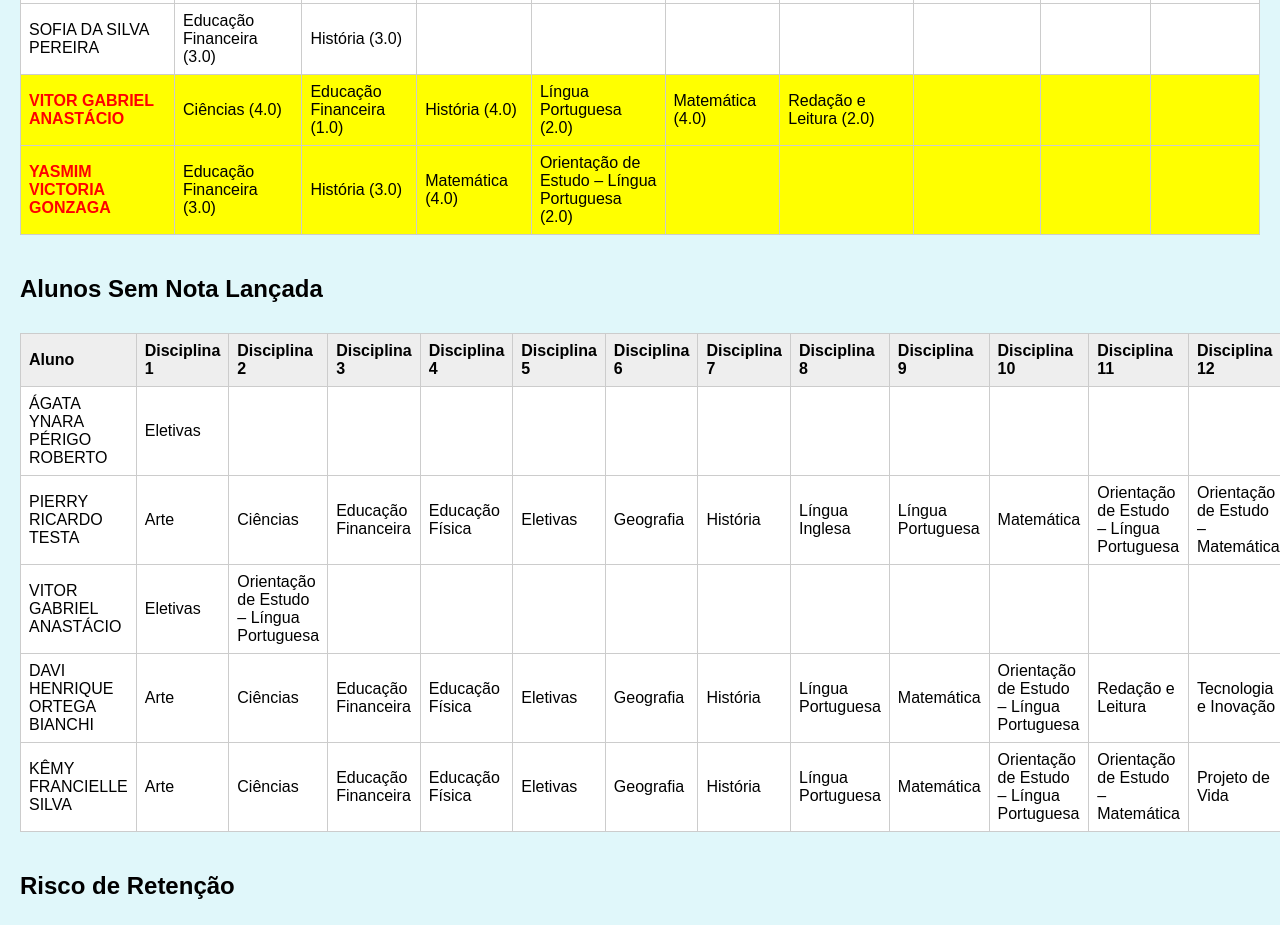
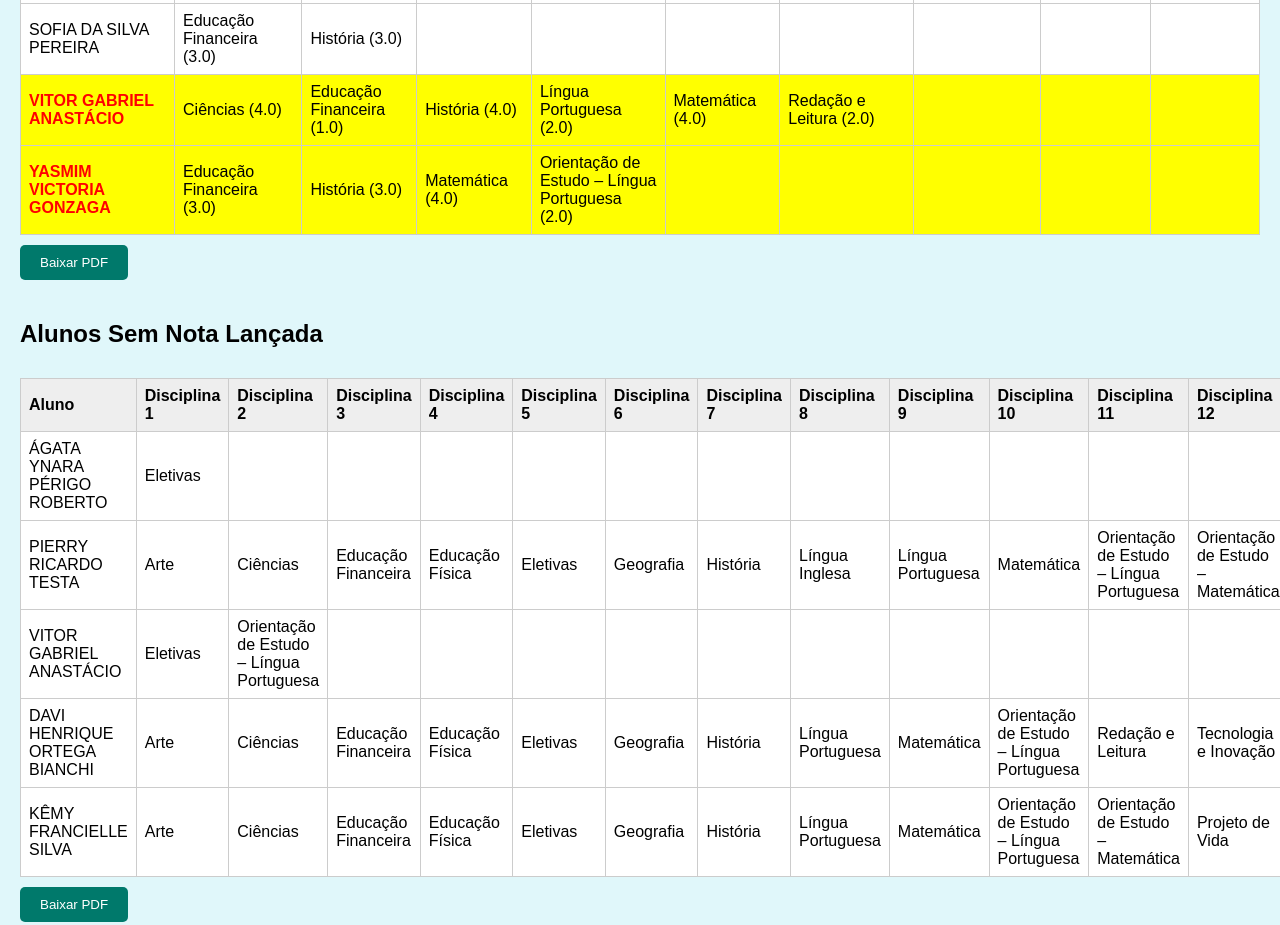
Before and after one commit to professorgaldino/6a, a plain HTML site: page analise.html in a window 1280 px wide. Shown: the part 2133-3058 px from the top of the page. Drawn offline with nearby package versions, Linux system fonts and the light colour scheme.

Commit message:
Update analise.html

```diff
--- a/analise.html
+++ b/analise.html
@@ -4,6 +4,7 @@
   <meta charset="UTF-8">
   <title>Dashboard de Notas por Bimestre</title>
   <script src="https://cdn.jsdelivr.net/npm/chart.js"></script>
+  <script src="https://cdnjs.cloudflare.com/ajax/libs/jspdf/2.5.1/jspdf.umd.min.js"></script>
   <style>
     body {
       font-family: Arial, sans-serif;
@@ -66,6 +67,19 @@
       cursor: pointer;
     }
     #voltarBtn:hover {
+      background-color: #004d40;
+    }
+    .download-btn {
+      margin-top: 10px;
+      padding: 10px 20px;
+      background-color: #00796b;
+      color: white;
+      border: none;
+      border-radius: 5px;
+      cursor: pointer;
+      margin-right: 10px;
+    }
+    .download-btn:hover {
       background-color: #004d40;
     }
   </style>
@@ -285,6 +299,7 @@
           html += '</tr>';
         }
         html += '</table>';
+        html += `<button class="download-btn" onclick="baixarPDF('tabelaNotasVermelhas')">Baixar PDF</button>`;
       }
 
       // Sem notas
@@ -315,6 +330,7 @@
           html += '</tr>';
         }
         html += '</table>';
+        html += `<button class="download-btn" onclick="baixarPDF('tabelaSemNotas')">Baixar PDF</button>`;
       }
 
       // Risco de retenção
@@ -340,17 +356,28 @@
           html += '</tr>';
         });
         html += '</table>';
+        html += `<button class="download-btn" onclick="baixarPDF('tabelaRiscoRetencao')">Baixar PDF</button>`;
       }
 
       tabelaContainer.innerHTML = html;
     }
 
-    document.getElementById('bimestre').addEventListener('change', e => {
-      carregarDados(e.target.value);
+    function baixarPDF(tabelaId) {
+      const { jsPDF } = window.jspdf;
+      const doc = new jsPDF();
+      doc.html(document.getElementById(tabelaId), {
+        callback: function (doc) {
+          doc.save(`${tabelaId}.pdf`);
+        },
+        margin: 10
+      });
+    }
+
+    document.getElementById('bimestre').addEventListener('change', function() {
+      carregarDados(this.value);
     });
 
-    carregarDados(1);
+    carregarDados(1); // Carrega dados do 1º bimestre por padrão
   </script>
-
 </body>
 </html>
```
